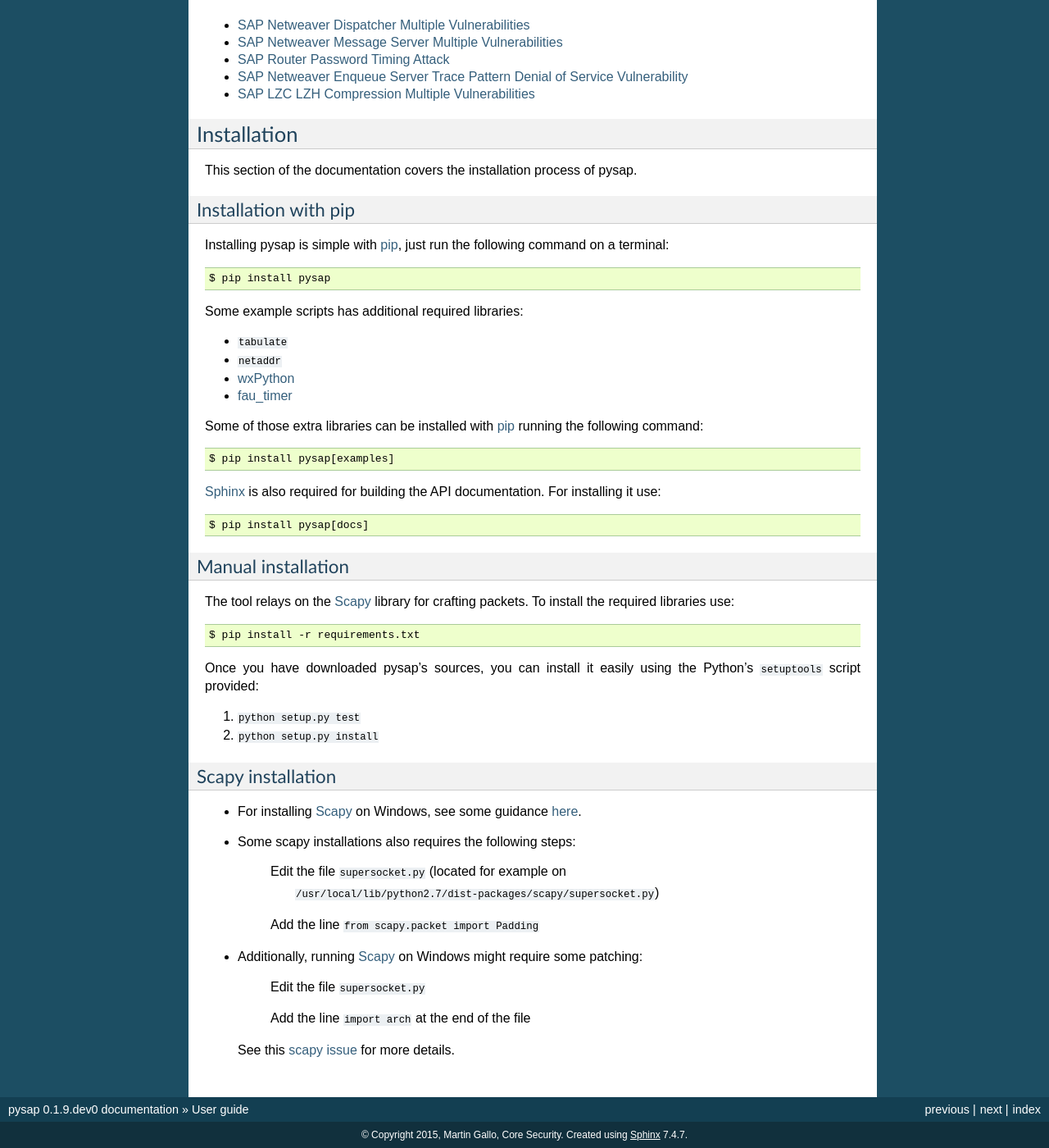
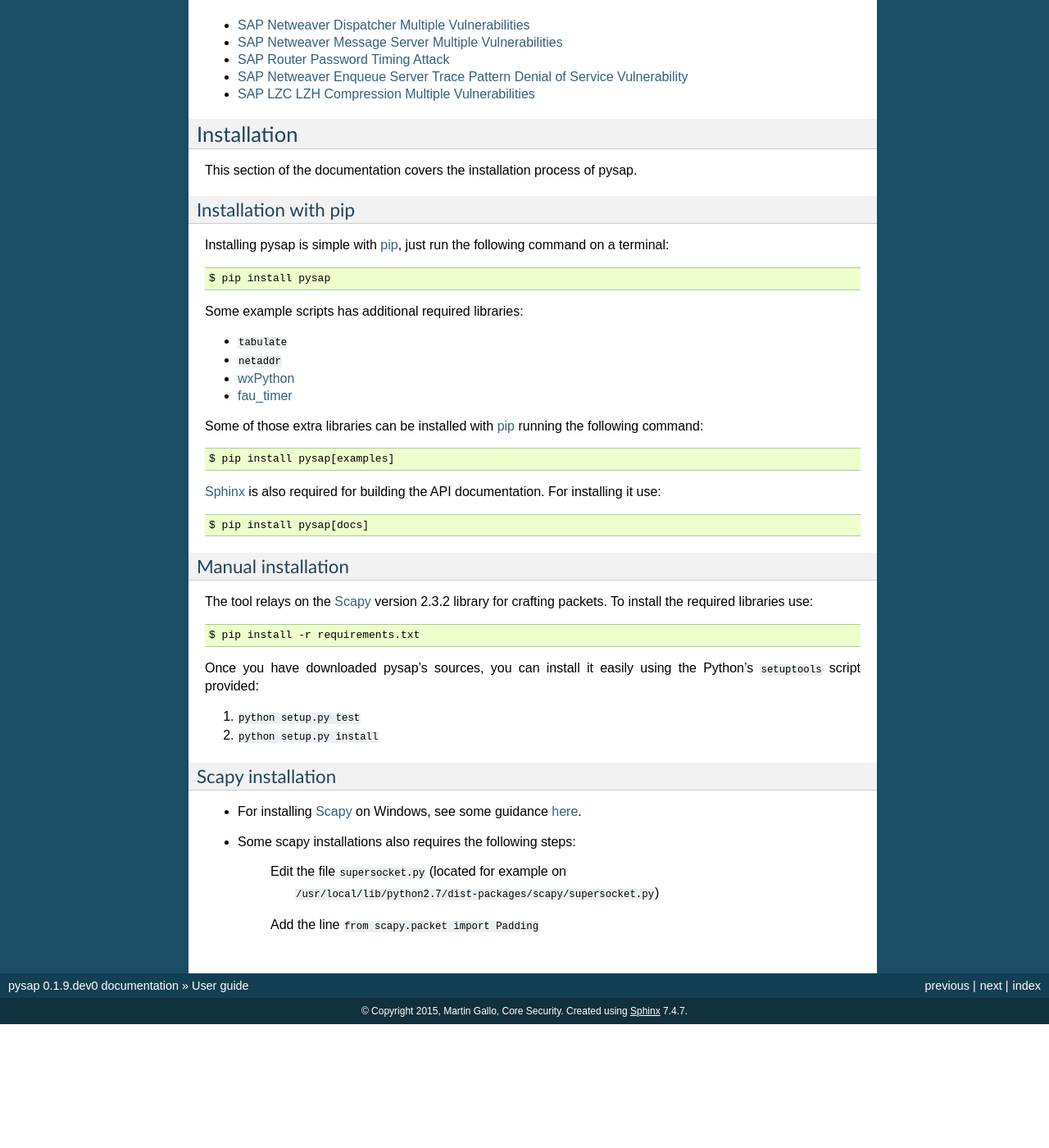
Before and after one commit to OWASP/pysap, a Sphinx documentation site: the page built from docs/user/user.rst, in a window 1280 px wide and 1400 px high, scrolled down 719 px. Shown: the whole window at 82% size. Built offline with Sphinx 7.4.7, drawn with Linux system fonts in a browser that asks for light colours; after the commit the page ends 1968 px from its top, so only the background shows below that.

Commit message:
Added scapy version and removed arch import as now it's implemented in 2.3.2

```diff
--- a/docs/user/user.rst
+++ b/docs/user/user.rst
@@ -91,7 +91,7 @@
 Manual installation
 ~~~~~~~~~~~~~~~~~~~
 
-The tool relays on the `Scapy <http://www.secdev.org/projects/scapy/>`_
+The tool relays on the `Scapy <http://www.secdev.org/projects/scapy/>`_ version 2.3.2
 library for crafting packets. To install the required libraries use::
 
     $ pip install -r requirements.txt
@@ -115,12 +115,3 @@
     	``/usr/local/lib/python2.7/dist-packages/scapy/supersocket.py``)
 
     Add the line ``from scapy.packet import Padding``
-
-- Additionally, running `Scapy`_ on Windows might require some patching:
-
-    Edit the file ``supersocket.py``
-
-    Add the line ``import arch`` at the end of the file
-
-  See this `scapy issue <https://bitbucket.org/secdev/scapy/pull-request/56>`_
-  for more details.
```
